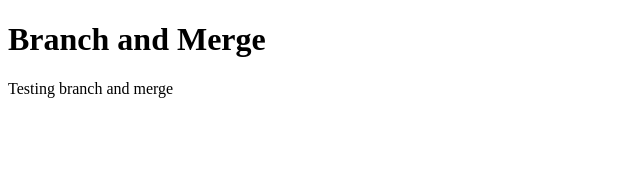
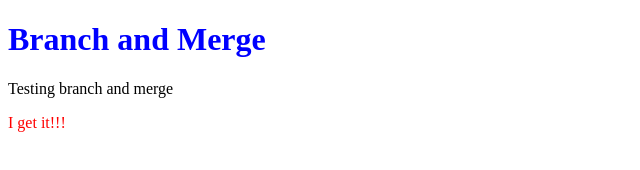
Before and after one commit to dtran-fullstack/pokemon_deck, a plain HTML site: page index.html in a window 1280 px wide. Shown: the whole page, without its empty margins (0-640 px from the left). Drawn offline with Linux system fonts and the light colour scheme.

Commit message:
update html and css

```diff
--- a/index.html
+++ b/index.html
@@ -9,5 +9,6 @@
 <body>
     <h1>Branch and Merge</h1>
     <p>Testing branch and merge</p>
+    <p>I get it!!!</p>
 </body>
 </html>
--- a/styles.css
+++ b/styles.css
@@ -0,0 +1,6 @@
+h1{
+    color: blue;
+}
+p:nth-child(odd){
+    color: red;
+}
```
